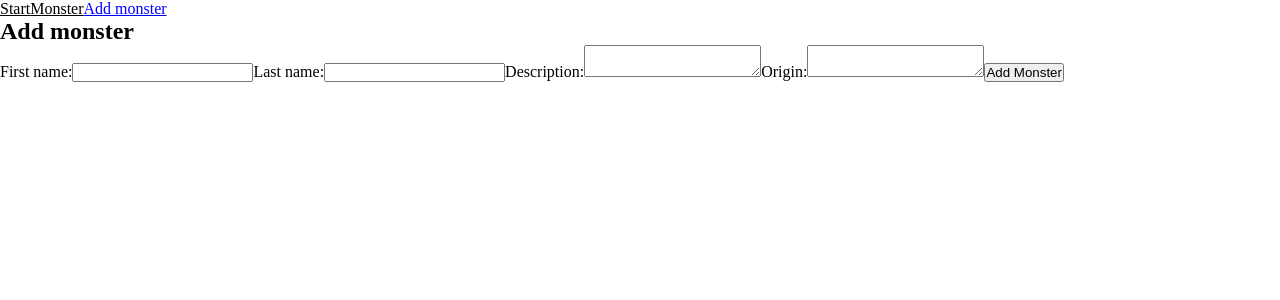
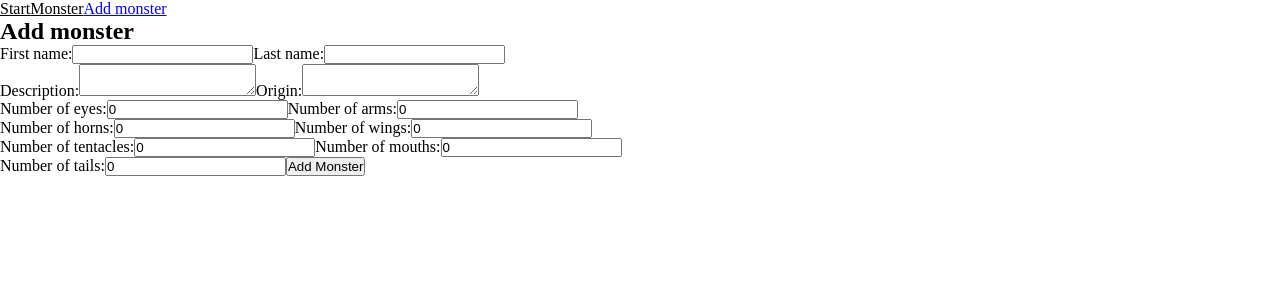
Before and after one commit to jRydell/Johan-Frontend23-monster-university, a React (Vite) app: page /addMonster in a window 1280 px wide. Shown: the top 300 px of the page. Built offline with nearby package versions, Linux system fonts and the light colour scheme.

Commit message:
added more propertis to addMonster

```diff
--- a/src/pages/AddMonster.tsx
+++ b/src/pages/AddMonster.tsx
@@ -2,7 +2,7 @@ import { useState, useContext } from "react";
 import { MonsterContext } from "../state/MonsterStateContext";
 
 export const AddMonster = () => {
-  const { state, dispatch } = useContext(MonsterContext);
+  const { dispatch } = useContext(MonsterContext);
   const [monster, setMonster] = useState({
     id: "",
     first_name: "",
@@ -77,6 +77,7 @@ export const AddMonster = () => {
               onChange={handleChange}
             />
           </label>
+          <br />
           <label>
             Description:
             <textarea
@@ -85,6 +86,7 @@ export const AddMonster = () => {
               onChange={handleChange}
             />
           </label>
+
           <label>
             Origin:
             <textarea
@@ -93,6 +95,77 @@ export const AddMonster = () => {
               onChange={handleChange}
             />
           </label>
+          <br />
+          <label>
+            Number of eyes:
+            <input
+              type="number"
+              name="num_eyes"
+              value={monster.num_eyes}
+              onChange={handleChange}
+            />
+          </label>
+
+          <label>
+            Number of arms:
+            <input
+              type="number"
+              name="num_arms"
+              value={monster.num_arms}
+              onChange={handleChange}
+            />
+            <br />
+          </label>
+          <label>
+            Number of horns:
+            <input
+              type="number"
+              name="num_horns"
+              value={monster.num_horns}
+              onChange={handleChange}
+            />
+          </label>
+
+          <label>
+            Number of wings:
+            <input
+              type="number"
+              name="num_wings"
+              value={monster.num_wings}
+              onChange={handleChange}
+            />
+          </label>
+          <br />
+          <label>
+            Number of tentacles:
+            <input
+              type="number"
+              name="num_tentacles"
+              value={monster.num_tentacles}
+              onChange={handleChange}
+            />
+          </label>
+
+          <label>
+            Number of mouths:
+            <input
+              type="number"
+              name="num_mouths"
+              value={monster.num_mouths}
+              onChange={handleChange}
+            />
+          </label>
+          <br />
+          <label>
+            Number of tails:
+            <input
+              type="number"
+              name="num_tails"
+              value={monster.num_tails}
+              onChange={handleChange}
+            />
+          </label>
+
           <button type="submit">Add Monster</button>
         </form>
       </div>
--- a/src/pages/Monster.tsx
+++ b/src/pages/Monster.tsx
@@ -42,25 +42,43 @@ export const Monster = () => {
       {selectedMonster.num_eyes !== undefined &&
         selectedMonster.num_eyes > 0 && (
           <p>
-            <strong>Number of Eyes:</strong> {selectedMonster.num_eyes}
+            <strong>Eyes:</strong> {selectedMonster.num_eyes}
           </p>
         )}
       {selectedMonster.num_arms !== undefined &&
         selectedMonster.num_arms > 0 && (
           <p>
-            <strong>Number of Arms:</strong> {selectedMonster.num_arms}
+            <strong>Arms:</strong> {selectedMonster.num_arms}
           </p>
         )}
       {selectedMonster.num_horns !== undefined &&
         selectedMonster.num_horns > 0 && (
           <p>
-            <strong>Number of Horns:</strong> {selectedMonster.num_horns}
+            <strong>Horns:</strong> {selectedMonster.num_horns}
           </p>
         )}
       {selectedMonster.num_wings !== undefined &&
         selectedMonster.num_wings > 0 && (
           <p>
-            <strong>Number of Wings:</strong> {selectedMonster.num_wings}
+            <strong>Wings:</strong> {selectedMonster.num_wings}
+          </p>
+        )}
+      {selectedMonster.num_tentacles !== undefined &&
+        selectedMonster.num_tentacles > 0 && (
+          <p>
+            <strong>Tentacles:</strong> {selectedMonster.num_tentacles}
+          </p>
+        )}
+      {selectedMonster.num_mouths !== undefined &&
+        selectedMonster.num_mouths > 0 && (
+          <p>
+            <strong>Mouths:</strong> {selectedMonster.num_mouths}
+          </p>
+        )}
+      {selectedMonster.num_tails !== undefined &&
+        selectedMonster.num_tails > 0 && (
+          <p>
+            <strong>Tails:</strong> {selectedMonster.num_tails}
           </p>
         )}
     </div>
```
